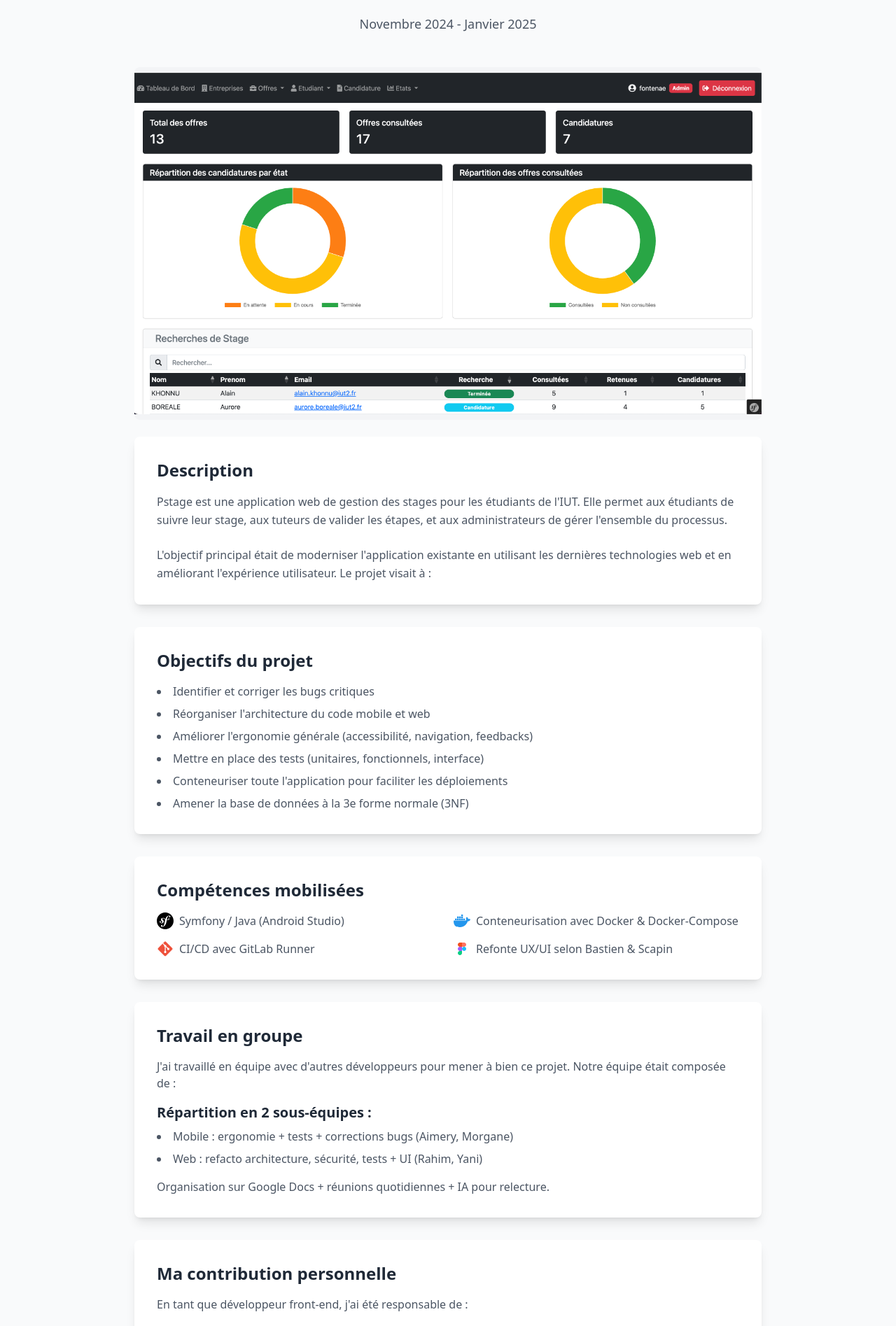
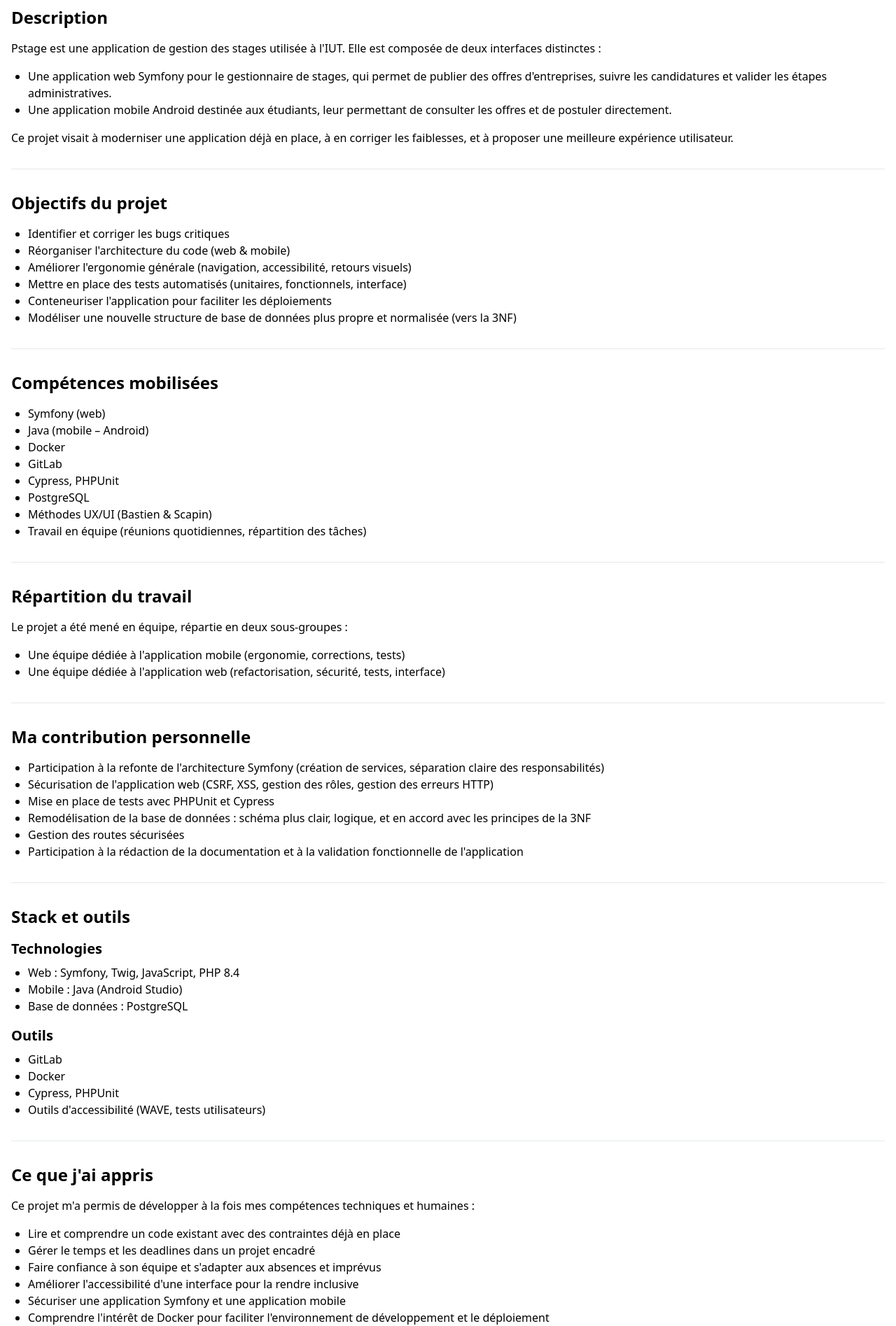
Before and after one commit to rahim2024/portfolio-rahim-boughendjour-2025, a Next.js app: page /projects/pstage in a window 1280 px wide. Shown: the part 172-2067 px from the top of the page at 70% size. Built offline with nearby package versions, Linux system fonts and the light colour scheme.

Commit message:
Mise à jour du contenu de la page Pstage

```diff
--- a/app/projects/pstage/page.tsx
+++ b/app/projects/pstage/page.tsx
@@ -1,171 +1,134 @@
 'use client';
 
+import React from 'react';
+import { Metadata } from 'next';
 import { motion } from 'framer-motion';
 import Image from 'next/image';
 import Link from 'next/link';
 
-export default function PstageProject() {
+export const metadata: Metadata = {
+	title: 'Pstage - Amélioration d\'une application existante',
+	description: 'Projet de modernisation d\'une application de gestion des stages à l\'IUT',
+};
+
+export default function PstagePage() {
 	return (
-		<div className="min-h-screen bg-gray-50 py-20">
-			<div className="container mx-auto px-4">
-				<motion.div
-					initial={{ opacity: 0, y: 20 }}
-					animate={{ opacity: 1, y: 0 }}
-					transition={{ duration: 0.6 }}
-					className="max-w-4xl mx-auto"
-				>
-					{/* En-tête */}
-					<div className="text-center mb-12">
-						<h1 className="text-4xl md:text-5xl font-bold text-gray-800 mb-4">
-							Pstage - Amélioration d'une appli existante
-						</h1>
-						<p className="text-gray-600 text-lg">
-							Novembre 2024 - Janvier 2025
+		<div className="container mx-auto px-4 py-8">
+			<h1 className="text-3xl font-bold mb-6">Pstage – Amélioration d&apos;une application existante</h1>
+
+			<p className="text-gray-600 mb-8">Novembre 2024 – Janvier 2025</p>
+
+			<div className="border-t border-gray-200 my-8"></div>
+
+			<section className="mb-8">
+				<h2 className="text-2xl font-semibold mb-4">Description</h2>
+				<p className="mb-4">
+					Pstage est une application de gestion des stages utilisée à l&apos;IUT. Elle est composée de deux interfaces distinctes :
 				</p>
-					</div>
+				<ul className="list-disc pl-6 mb-4">
+					<li>Une application web Symfony pour le gestionnaire de stages, qui permet de publier des offres d&apos;entreprises, suivre les candidatures et valider les étapes administratives.</li>
+					<li>Une application mobile Android destinée aux étudiants, leur permettant de consulter les offres et de postuler directement.</li>
+				</ul>
+				<p>
+					Ce projet visait à moderniser une application déjà en place, à en corriger les faiblesses, et à proposer une meilleure expérience utilisateur.
+				</p>
+			</section>
 
-					{/* Image principale */}
-					<div className="relative w-full aspect-[16/9] mb-6 rounded-lg overflow-hidden">
-						<Image
-							src="/pstage.png"
-							alt="Pstage"
-							fill
-							className="object-contain bg-gray-100"
-						/>
-					</div>
+			<div className="border-t border-gray-200 my-8"></div>
 
-					{/* Description */}
-					<div className="bg-white rounded-lg shadow-lg p-8 mb-8">
-						<h2 className="text-2xl font-bold text-gray-800 mb-4">Description</h2>
-						<p className="text-gray-600 leading-relaxed mb-6">
-							Pstage est une application web de gestion des stages pour les étudiants de l&apos;IUT. Elle permet aux étudiants de suivre leur stage, aux tuteurs de valider les étapes, et aux administrateurs de gérer l&apos;ensemble du processus.
+			<section className="mb-8">
+				<h2 className="text-2xl font-semibold mb-4">Objectifs du projet</h2>
+				<ul className="list-disc pl-6">
+					<li>Identifier et corriger les bugs critiques</li>
+					<li>Réorganiser l&apos;architecture du code (web & mobile)</li>
+					<li>Améliorer l&apos;ergonomie générale (navigation, accessibilité, retours visuels)</li>
+					<li>Mettre en place des tests automatisés (unitaires, fonctionnels, interface)</li>
+					<li>Conteneuriser l&apos;application pour faciliter les déploiements</li>
+					<li>Modéliser une nouvelle structure de base de données plus propre et normalisée (vers la 3NF)</li>
+				</ul>
+			</section>
+
+			<div className="border-t border-gray-200 my-8"></div>
+
+			<section className="mb-8">
+				<h2 className="text-2xl font-semibold mb-4">Compétences mobilisées</h2>
+				<ul className="list-disc pl-6">
+					<li>Symfony (web)</li>
+					<li>Java (mobile – Android)</li>
+					<li>Docker</li>
+					<li>GitLab</li>
+					<li>Cypress, PHPUnit</li>
+					<li>PostgreSQL</li>
+					<li>Méthodes UX/UI (Bastien & Scapin)</li>
+					<li>Travail en équipe (réunions quotidiennes, répartition des tâches)</li>
+				</ul>
+			</section>
+
+			<div className="border-t border-gray-200 my-8"></div>
+
+			<section className="mb-8">
+				<h2 className="text-2xl font-semibold mb-4">Répartition du travail</h2>
+				<p className="mb-4">
+					Le projet a été mené en équipe, répartie en deux sous-groupes :
 				</p>
-						<p className="text-gray-600 leading-relaxed">
-							L&apos;objectif principal était de moderniser l&apos;application existante en utilisant les dernières technologies web et en améliorant l&apos;expérience utilisateur. Le projet visait à :
-						</p>
-					</div>
+				<ul className="list-disc pl-6">
+					<li>Une équipe dédiée à l&apos;application mobile (ergonomie, corrections, tests)</li>
+					<li>Une équipe dédiée à l&apos;application web (refactorisation, sécurité, tests, interface)</li>
+				</ul>
+			</section>
 
-					{/* Objectifs */}
-					<div className="bg-white rounded-lg shadow-lg p-8 mb-8">
-						<h2 className="text-2xl font-bold text-gray-800 mb-4">Objectifs du projet</h2>
-						<ul className="list-disc list-inside text-gray-600 space-y-2">
-							<li>Identifier et corriger les bugs critiques</li>
-							<li>Réorganiser l'architecture du code mobile et web</li>
-							<li>Améliorer l'ergonomie générale (accessibilité, navigation, feedbacks)</li>
-							<li>Mettre en place des tests (unitaires, fonctionnels, interface)</li>
-							<li>Conteneuriser toute l'application pour faciliter les déploiements</li>
-							<li>Amener la base de données à la 3e forme normale (3NF)</li>
+			<div className="border-t border-gray-200 my-8"></div>
+
+			<section className="mb-8">
+				<h2 className="text-2xl font-semibold mb-4">Ma contribution personnelle</h2>
+				<ul className="list-disc pl-6">
+					<li>Participation à la refonte de l&apos;architecture Symfony (création de services, séparation claire des responsabilités)</li>
+					<li>Sécurisation de l&apos;application web (CSRF, XSS, gestion des rôles, gestion des erreurs HTTP)</li>
+					<li>Mise en place de tests avec PHPUnit et Cypress</li>
+					<li>Remodélisation de la base de données : schéma plus clair, logique, et en accord avec les principes de la 3NF</li>
+					<li>Gestion des routes sécurisées</li>
+					<li>Participation à la rédaction de la documentation et à la validation fonctionnelle de l&apos;application</li>
 				</ul>
-					</div>
+			</section>
 
-					{/* Compétences */}
-					<div className="bg-white rounded-lg shadow-lg p-8 mb-8">
-						<h2 className="text-2xl font-bold text-gray-800 mb-4">Compétences mobilisées</h2>
-						<div className="grid grid-cols-1 md:grid-cols-2 gap-4">
-							<div className="flex items-center gap-2">
-								<Image src="/symfony.svg" alt="Symfony" width={24} height={24} />
-								<span className="text-gray-600">Symfony / Java (Android Studio)</span>
-							</div>
-							<div className="flex items-center gap-2">
-								<Image src="/docker.svg" alt="Docker" width={24} height={24} />
-								<span className="text-gray-600">Conteneurisation avec Docker & Docker-Compose</span>
-							</div>
-							<div className="flex items-center gap-2">
-								<Image src="/git.svg" alt="Git" width={24} height={24} />
-								<span className="text-gray-600">CI/CD avec GitLab Runner</span>
-							</div>
-							<div className="flex items-center gap-2">
-								<Image src="/figma.svg" alt="Figma" width={24} height={24} />
-								<span className="text-gray-600">Refonte UX/UI selon Bastien & Scapin</span>
-							</div>
-						</div>
-					</div>
+			<div className="border-t border-gray-200 my-8"></div>
 
-					{/* Travail en groupe */}
-					<div className="bg-white rounded-lg shadow-lg p-8 mb-8">
-						<h2 className="text-2xl font-bold text-gray-800 mb-4">Travail en groupe</h2>
-						<p className="text-gray-600 mb-4">
-							J&apos;ai travaillé en équipe avec d&apos;autres développeurs pour mener à bien ce projet. Notre équipe était composée de :
-						</p>
-						<h3 className="text-xl font-semibold text-gray-800 mb-2">Répartition en 2 sous-équipes :</h3>
-						<ul className="list-disc list-inside text-gray-600 space-y-2">
-							<li>Mobile : ergonomie + tests + corrections bugs (Aimery, Morgane)</li>
-							<li>Web : refacto architecture, sécurité, tests + UI (Rahim, Yani)</li>
-						</ul>
-						<p className="text-gray-600 mt-4">
-							Organisation sur Google Docs + réunions quotidiennes + IA pour relecture.
-						</p>
-					</div>
+			<section className="mb-8">
+				<h2 className="text-2xl font-semibold mb-4">Stack et outils</h2>
 
-					{/* Contribution personnelle */}
-					<div className="bg-white rounded-lg shadow-lg p-8 mb-8">
-						<h2 className="text-2xl font-bold text-gray-800 mb-4">Ma contribution personnelle</h2>
-						<p className="text-gray-600 mb-6">
-							En tant que développeur front-end, j&apos;ai été responsable de :
-						</p>
-						<ul className="list-disc list-inside text-gray-600 space-y-2">
-							<li>Participation au refactoring complet du back-end Symfony (création de services, sécurisation des routes, meilleure séparation des rôles)</li>
-							<li>Mise en place des tests avec PHPUnit et Cypress</li>
-							<li>Intégration de Docker + automatisation du déploiement avec GitLab CI/CD</li>
-							<li>Refonte du modèle de données (3NF + création de tables relationnelles)</li>
-							<li>Gestion des routes sécurisées, amélioration CSRF & XSS</li>
-							<li>Contribution à la doc et à la relecture du rapport</li>
-						</ul>
-						<p className="text-gray-600 mb-6">
-							J&apos;ai également participé à la conception de l&apos;architecture technique et à la mise en place des bonnes pratiques de développement.
-						</p>
-					</div>
-
-					{/* Stack et outils */}
-					<div className="bg-white rounded-lg shadow-lg p-8 mb-8">
-						<h2 className="text-2xl font-bold text-gray-800 mb-4">Stack et outils</h2>
-						<div className="grid grid-cols-1 md:grid-cols-2 gap-4">
-							<div>
-								<h3 className="text-lg font-semibold text-gray-800 mb-2">Technologies</h3>
-								<ul className="list-disc list-inside text-gray-600 space-y-1">
+				<h3 className="text-xl font-semibold mb-2">Technologies</h3>
+				<ul className="list-disc pl-6 mb-4">
 					<li>Web : Symfony, Twig, JavaScript, PHP 8.4</li>
 					<li>Mobile : Java (Android Studio)</li>
-									<li>BDD : PostgreSQL</li>
+					<li>Base de données : PostgreSQL</li>
 				</ul>
-							</div>
-							<div>
-								<h3 className="text-lg font-semibold text-gray-800 mb-2">Outils</h3>
-								<ul className="list-disc list-inside text-gray-600 space-y-1">
-									<li>DevOps : Docker, docker-compose, GitLab CI, GitLab Runner</li>
-									<li>Tests : PHPUnit, Espresso, Cypress</li>
-									<li>Accessibilité & UX : WAVE, tests utilisateur, ergonomie Bastien & Scapin</li>
+
+				<h3 className="text-xl font-semibold mb-2">Outils</h3>
+				<ul className="list-disc pl-6">
+					<li>GitLab</li>
+					<li>Docker</li>
+					<li>Cypress, PHPUnit</li>
+					<li>Outils d&apos;accessibilité (WAVE, tests utilisateurs)</li>
 				</ul>
-							</div>
-						</div>
-					</div>
+			</section>
 
-					{/* Apprentissages */}
-					<div className="bg-white rounded-lg shadow-lg p-8 mb-8">
-						<h2 className="text-2xl font-bold text-gray-800 mb-4">Ce que j'ai appris</h2>
-						<p className="text-gray-600 mb-6">
-							Ce projet m&apos;a permis d&apos;acquérir de nombreuses compétences techniques et professionnelles :
+			<div className="border-t border-gray-200 my-8"></div>
+
+			<section className="mb-8">
+				<h2 className="text-2xl font-semibold mb-4">Ce que j&apos;ai appris</h2>
+				<p className="mb-4">
+					Ce projet m&apos;a permis de développer à la fois mes compétences techniques et humaines :
 				</p>
-						<ul className="list-disc list-inside text-gray-600 space-y-2">
-							<li>À refactorer un projet existant avec plein de contraintes déjà en place</li>
-							<li>À bien séparer les responsabilités (service, contrôleur, UI)</li>
-							<li>L'importance d'une interface accessible, propre et efficace</li>
-							<li>À penser sécurité dès le début : CSRF, XSS, rôles, gestion des erreurs HTTP</li>
-							<li>Que l'automatisation du déploiement, même en local, c'est un énorme gain de temps</li>
+				<ul className="list-disc pl-6">
+					<li>Lire et comprendre un code existant avec des contraintes déjà en place</li>
+					<li>Gérer le temps et les deadlines dans un projet encadré</li>
+					<li>Faire confiance à son équipe et s&apos;adapter aux absences et imprévus</li>
+					<li>Améliorer l&apos;accessibilité d&apos;une interface pour la rendre inclusive</li>
+					<li>Sécuriser une application Symfony et une application mobile</li>
+					<li>Comprendre l&apos;intérêt de Docker pour faciliter l&apos;environnement de développement et le déploiement</li>
 				</ul>
-					</div>
+			</section>
 
-					{/* Bonus */}
-					<div className="bg-white rounded-lg shadow-lg p-8 mb-8">
-						<h2 className="text-2xl font-bold text-gray-800 mb-4">Bonus</h2>
-						<ul className="list-disc list-inside text-gray-600 space-y-2">
-							<li>Mise en place d'un nouveau modèle de données normalisé</li>
-							<li>Ajout d'une carte géographique sur l'appli mobile pour voir la distance lieu de stage / domicile</li>
-							<li>Fonction de chargement d'offres via fichier texte (batch import)</li>
-							<li>Architecture pensée pour être modulable et maintenable</li>
-						</ul>
-					</div>
-
-					{/* Bouton retour */}
 			<div className="text-center">
 				<Link
 					href="/#projects"
@@ -174,8 +137,6 @@ export default function PstageProject() {
 					Retour aux projets
 				</Link>
 			</div>
-				</motion.div>
-			</div>
 		</div>
 	);
 }
```
Lines whose indentation alone changed are shown as unchanged.
